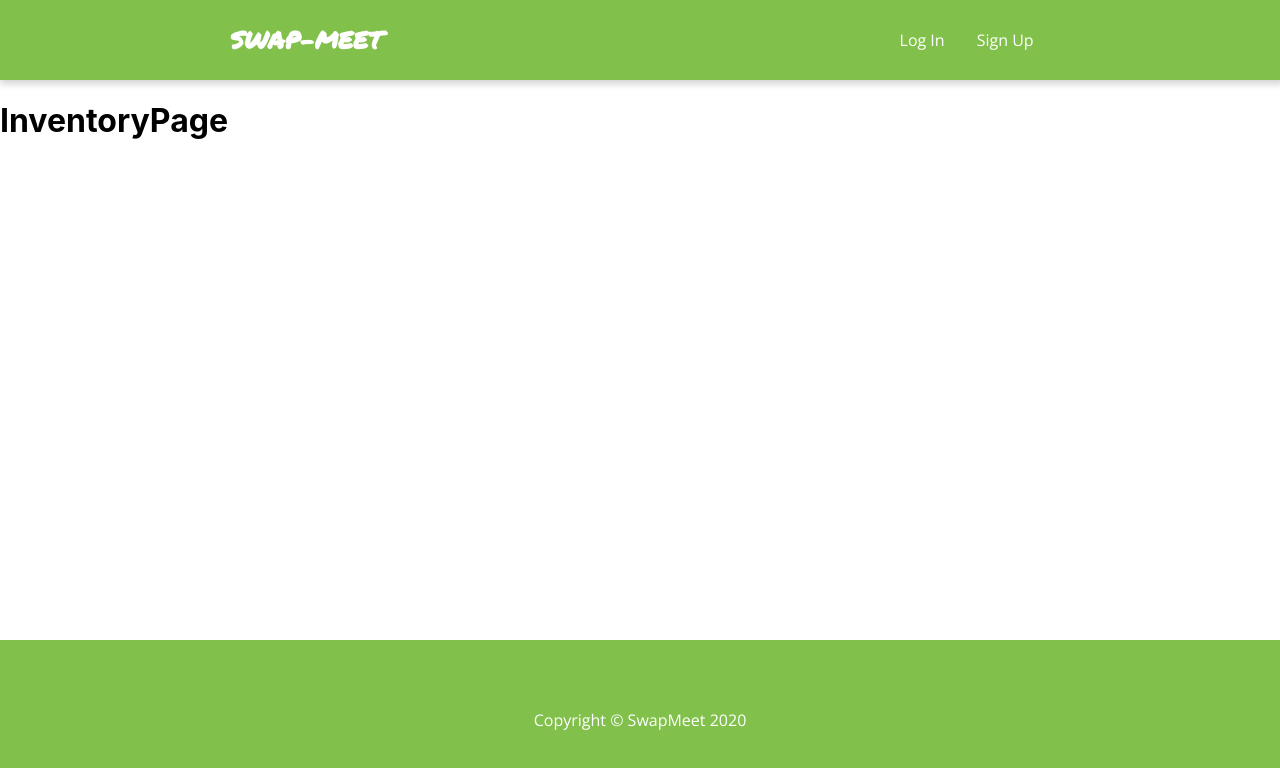
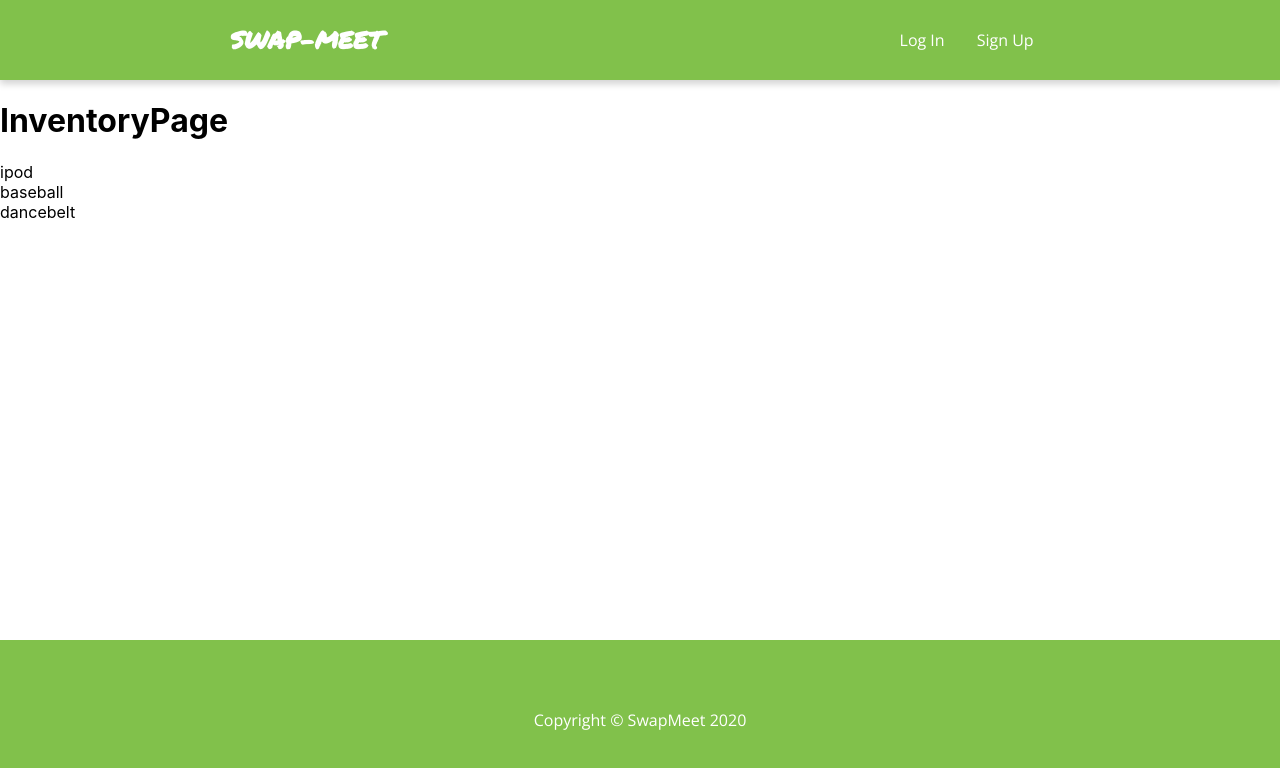
Before and after one commit to thomasdahlberg/swap-meet, a React (Create React App) app in the folder swap-meet/: page /inventory in a window 1280 px wide. Shown: the top 768 px of the page. Built offline with nearby package versions, Linux system fonts and the light colour scheme; what google-maps-react would draw is missing.

Commit message:
adds Inventory React Components

```diff
--- /dev/null
+++ b/swap-meet/src/components/Inventory/Inventory.jsx
@@ -0,0 +1,19 @@
+import React from 'react';
+import InventoryItem from '../../components/InventoryItem/InventoryItem'
+
+const Inventory = (props) => {
+
+    return(
+        <div>
+            {props.items.map((item, idx) =>
+            <InventoryItem
+            key={idx}
+            name={item}
+            value={item}
+            />
+            )}
+        </div>
+    )
+}
+
+export default Inventory;
--- /dev/null
+++ b/swap-meet/src/components/InventoryItem/InventoryItem.jsx
@@ -0,0 +1,12 @@
+import React from 'react';
+
+
+const InventoryItem = (props) => {
+    return(
+        <div>
+            {props.name}
+        </div>
+    );
+}
+
+export default InventoryItem;
--- a/swap-meet/src/pages/App/App.js
+++ b/swap-meet/src/pages/App/App.js
@@ -14,7 +14,8 @@ class App extends Component {
   constructor() {
     super();
     this.state = {
-      user: userService.getUser()
+      user: userService.getUser(),
+      items: ['ipod', 'baseball', 'dancebelt']
     }
   }
 
@@ -37,7 +38,7 @@ class App extends Component {
             <HomePage />
           }/>
           <Route exact path='/inventory' render={() =>
-            <InventoryPage />
+            <InventoryPage {...this.state}/>
           }/>
           <Route exact path='/connections' render={() =>
             <ConnectionsPage />
--- a/swap-meet/src/pages/InventoryPage/InventoryPage.jsx
+++ b/swap-meet/src/pages/InventoryPage/InventoryPage.jsx
@@ -1,11 +1,12 @@
 import React from 'react';
-
+import Inventory from '../../components/Inventory/Inventory'
 
 const InventoryPage = (props) => {
 
     return(
         <div>
             <h1>InventoryPage</h1>
+            <Inventory {...props} />
         </div>
     )
 }
```
Also changed, not shown: swap-meet/models/item.js (added, +20 -0 lines), swap-meet/src/components/Inventory/Inventory.module.css (added), swap-meet/src/components/InventoryItem/InventoryItem.module.css (added).
